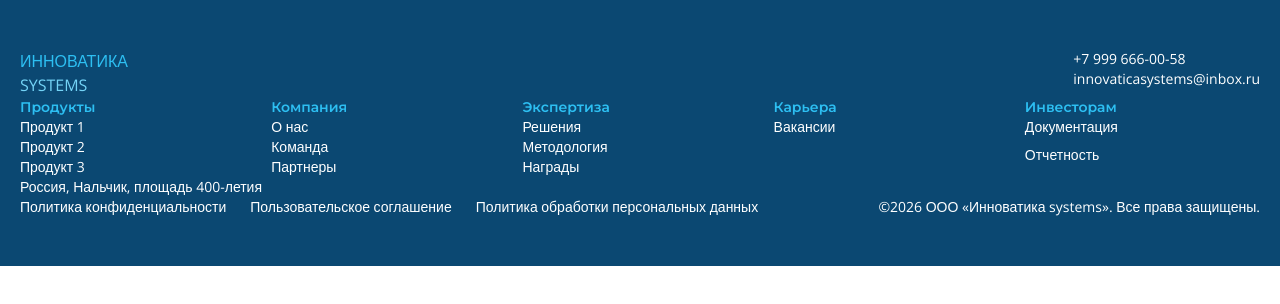
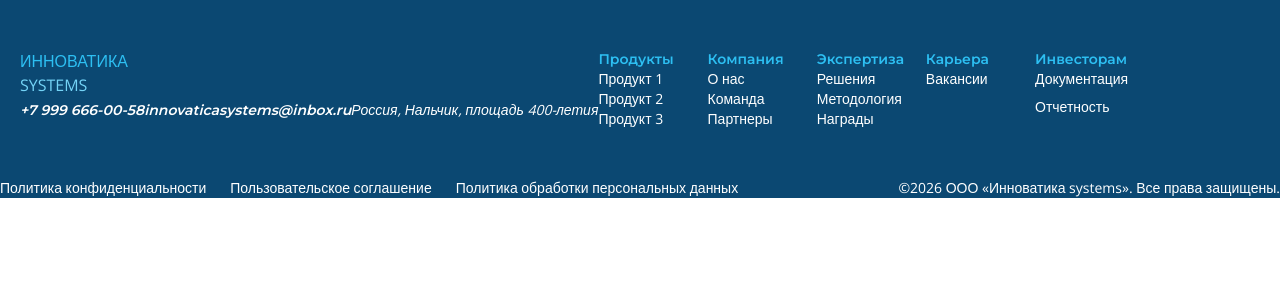
Before and after one commit to aaaasmirnova/Corporate-Website_INN-SYS, a Next.js app: page / in a window 1280 px wide. Shown: the top 304 px of the page. Built offline with nearby package versions, Linux system fonts and the light colour scheme.

Commit message:
refactor(footer): change HTML structure and Tailwind classes

```diff
--- a/app/globals.css
+++ b/app/globals.css
@@ -165,10 +165,6 @@
   margin-bottom: var(--paragraph-spacing-desktop);
 }
 
-.font-montserrat {
-  font-family: var(--font-montserrat), sans-serif;
-}
-
 .font-open-sans {
   font-family: var(--font-open-sans), sans-serif;
 }
--- a/components/Footer.tsx
+++ b/components/Footer.tsx
@@ -4,20 +4,28 @@ export const Footer = () => {
   return (
     <footer className="bg-primary-1 text-white">
       <div className="px-4 py-8 xl:py-[49px] xl:px-5">
-        <div className="xl:max-w-[1440px] xl:mx-auto">
+        <div className="flex xl:max-w-[1440px] xl:mx-auto">
           <div className="flex flex-col xl:flex-row xl:justify-between xl:items-start">
             <div>
               <div className="font-logo text-accent-2">ИННОВАТИКА</div>
               <div className="font-logo text-accent-3">SYSTEMS</div>
-            </div>
-
-            <div className="">
-              <div className="font-open-sans text-body-mobile xl:text-body-desktop">
+              <address>
+                <a
+                  href="tel:+79996660058"
+                  className="font-heading text-body-mobile xl:text-body-desktop"
+                >
                   +7 999 666-00-58
-              </div>
-              <div className="font-open-sans text-body-mobile xl:text-body-desktop">
+                </a>
+                <a
+                  href="mailto:innovaticasystems@inbox.ru"
+                  className="font-heading text-body-mobile xl:text-body-desktop"
+                >
                   innovaticasystems@inbox.ru
-              </div>
+                </a>
+                <span className="font-open-sans text-body-mobile xl:text-body-desktop">
+                  Россия, Нальчик, площадь 400-летия
+                </span>
+              </address>
             </div>
           </div>
 
@@ -98,20 +106,17 @@ export const Footer = () => {
               </ul>
             </div>
           </div>
-
-          <div className="font-open-sans text-body-mobile xl:text-body-desktop">
-            Россия, Нальчик, площадь 400-летия
         </div>
-
+      </div>
       <div className="flex flex-col xl:flex-row xl:justify-between xl:items-center">
-            <div className="flex flex-col xl:flex-row xl:gap-6 space-y-1 xl:space-y-0">
-              <span className="font-open-sans text-body-mobile hover:text-accent-3">
+        <div className="flex flex-col xl:flex-row xl:gap-6">
+          <span className="font-open-sans text-body-mobile">
             Политика конфиденциальности
           </span>
-              <span className="font-open-sans text-body-mobile hover:text-accent-3">
+          <span className="font-open-sans text-body-mobile">
             Пользовательское соглашение
           </span>
-              <span className="font-open-sans text-body-mobile hover:text-accent-3">
+          <span className="font-open-sans text-body-mobile">
             Политика обработки персональных данных
           </span>
         </div>
@@ -120,8 +125,6 @@ export const Footer = () => {
           ©2026 ООО «Инноватика systems». Все права защищены.
         </div>
       </div>
-        </div>
-      </div>
     </footer>
   );
 };
```
Lines whose indentation alone changed are shown as unchanged.
